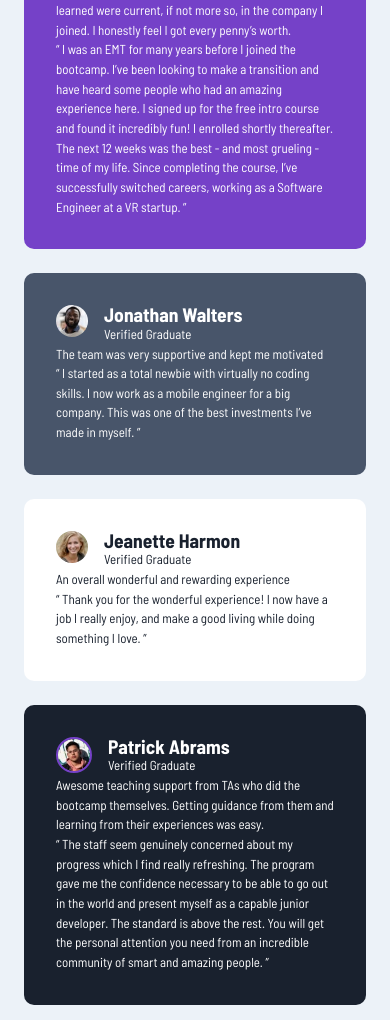
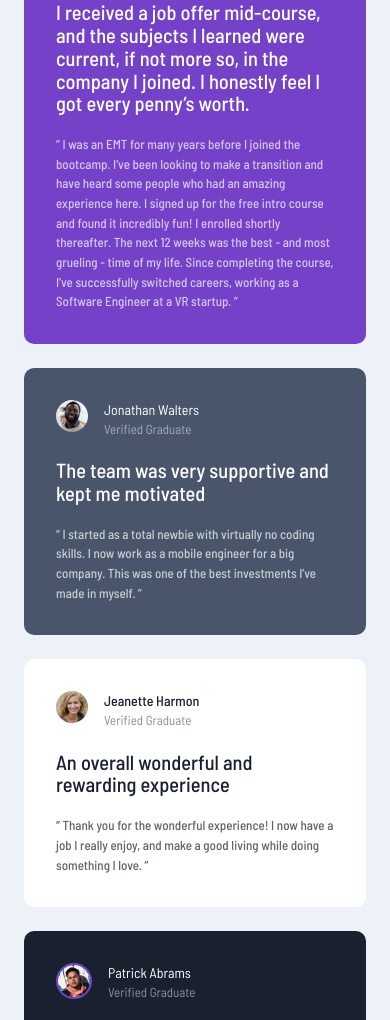
Before and after one commit to hellcsaba/testimonals-grid, a plain HTML site: page index.html in a window 390 px wide. Shown: the part 170-1190 px from the top of the page. Drawn offline with Linux system fonts and the light colour scheme.

Commit message:
Add design for mobile view

```diff
--- a/index.css
+++ b/index.css
@@ -37,6 +37,9 @@ body {
 .testimonial {
     padding: 2rem;
     border-radius: 10px;
+    display: flex;
+    flex-direction: column;
+    row-gap: 1.25rem;
 }
 
 .testimonial--daniel {
@@ -79,3 +82,36 @@ body {
 .testimonial__image--patrick {
     border: 0.15rem solid var(--moderate-violet);
 }
+
+.testimonial__status--white {
+    color: hsla(0, 0%, 100%, 0.5);
+}
+
+.testimonial__status--black {
+    color: hsla(217, 30%, 14%, 0.5);
+}
+
+.testimonial__name {
+    font-size: 0.875rem;
+    font-weight: 400;
+}
+
+.testimonial__name--black {
+    font-weight: 500;
+}
+
+.testimonial__intro {
+    font-size: 1.275rem;
+    font-weight: 500;
+    line-height: 2.2ch;
+}
+
+.testimonial__quote--white {
+    color: hsla(0, 0%, 100%, 0.7);
+    font-weight: 500;
+}
+
+.testimonial__quote--black {
+    color: hsla(217, 30%, 14%, 0.7);
+    font-weight: 500;
+}
--- a/index.html
+++ b/index.html
@@ -26,16 +26,20 @@
             alt="Daniel Clifford"
           />
           <div class="testimonial__info">
-            <h2>Daniel Clifford</h2>
-            <p>Verified Graduate</p>
+            <h2 class="testimonial__name testimonial__name--white">
+              Daniel Clifford
+            </h2>
+            <p class="testimonial__status testimonial__status--white">
+              Verified Graduate
+            </p>
           </div>
         </header>
-        <p class="testimonial__intro">
+        <p class="testimonial__intro testimonial__intro--white">
           I received a job offer mid-course, and the subjects I learned were
           current, if not more so, in the company I joined. I honestly feel I
           got every penny’s worth.
         </p>
-        <p class="testimonial__quote">
+        <p class="testimonial__quote testimonial__quote--white">
           “ I was an EMT for many years before I joined the bootcamp. I’ve been
           looking to make a transition and have heard some people who had an
           amazing experience here. I signed up for the free intro course and
@@ -54,14 +58,18 @@
             alt="Jonathan Walters"
           />
           <div class="testimonial__info">
-            <h2 class="testimonial__name">Jonathan Walters</h2>
-            <p class="testimonial__status">Verified Graduate</p>
+            <h2 class="testimonial__name testimonial__name--white">
+              Jonathan Walters
+            </h2>
+            <p class="testimonial__status testimonial__status--white">
+              Verified Graduate
+            </p>
           </div>
         </header>
-        <p class="testimonial__intro">
+        <p class="testimonial__intro testimonial__intro--white">
           The team was very supportive and kept me motivated
         </p>
-        <p class="testimonial__quote">
+        <p class="testimonial__quote testimonial__quote--white">
           “ I started as a total newbie with virtually no coding skills. I now
           work as a mobile engineer for a big company. This was one of the best
           investments I’ve made in myself. ”
@@ -76,12 +84,18 @@
             alt="Jeanette Harmon"
           />
           <div class="testimonial__info">
-            <h2 class="testimonial__name">Jeanette Harmon</h2>
-            <p class="testimonial__status">Verified Graduate</p>
+            <h2 class="testimonial__name testimonial__name--black">
+              Jeanette Harmon
+            </h2>
+            <p class="testimonial__status testimonial__status--black">
+              Verified Graduate
+            </p>
           </div>
         </header>
-        <p>An overall wonderful and rewarding experience</p>
-        <p>
+        <p class="testimonial__intro testimonial__intro--black">
+          An overall wonderful and rewarding experience
+        </p>
+        <p class="testimonial__quote testimonial__quote--black">
           “ Thank you for the wonderful experience! I now have a job I really
           enjoy, and make a good living while doing something I love. ”
         </p>
@@ -95,16 +109,20 @@
             alt="Patrick Abrams"
           />
           <div class="testimonial__info">
-            <h2 class="testimonial__name">Patrick Abrams</h2>
-            <p class="testimonial__status">Verified Graduate</p>
+            <h2 class="testimonial__name testimonial__name--white">
+              Patrick Abrams
+            </h2>
+            <p class="testimonial__status testimonial__status--white">
+              Verified Graduate
+            </p>
           </div>
         </header>
-        <p class="testimonial__intro">
+        <p class="testimonial__intro testimonial__intro--white">
           Awesome teaching support from TAs who did the bootcamp themselves.
           Getting guidance from them and learning from their experiences was
           easy.
         </p>
-        <p class="testimonial__quote">
+        <p class="testimonial__quote testimonial__quote--white">
           “ The staff seem genuinely concerned about my progress which I find
           really refreshing. The program gave me the confidence necessary to be
           able to go out in the world and present myself as a capable junior
@@ -122,14 +140,18 @@
             alt="Kira Whittle"
           />
           <div class="testimonial__info">
-            <h2 class="testimonial__name">Kira Whittle</h2>
-            <p class="testimonial__status">Verified Graduate</p>
+            <h2 class="testimonial__name testimonial__name--black">
+              Kira Whittle
+            </h2>
+            <p class="testimonial__status testimonial__status--black">
+              Verified Graduate
+            </p>
           </div>
         </header>
-        <p class="testimonial__intro">
+        <p class="testimonial__intro testimonial__intro--black">
           Such a life-changing experience. Highly recommended!
         </p>
-        <p class="testimonial__quote">
+        <p class="testimonial__quote testimonial__quote--black">
           “ Before joining the bootcamp, I’ve never written a line of code. I
           needed some structure from professionals who can help me learn
           programming step by step. I was encouraged to enroll by a former
```
